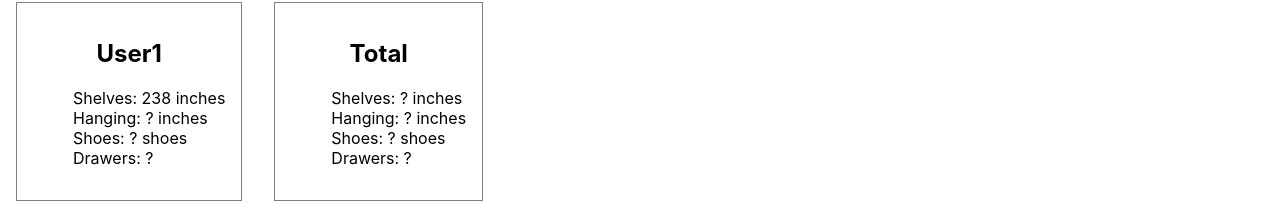
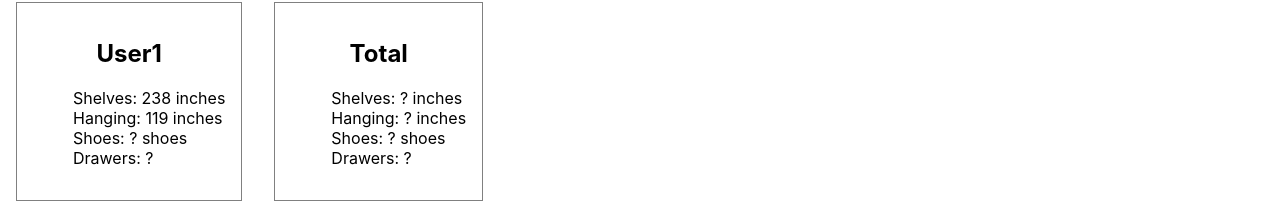
Before and after one commit to the-container-store/Pairing-Exercise-ReactJS, a React (Create React App) app: page / in a window 1280 px wide. Shown: the part 118-321 px from the top of the page. Built offline with nearby package versions, Linux system fonts and the light colour scheme.

Commit message:
added calcHanging function

```diff
--- a/src/components/StorageSummary/index.js
+++ b/src/components/StorageSummary/index.js
@@ -6,6 +6,7 @@ class StorageSummary extends Component {
     const spaceId = this.props.spaceDocument.spaceId;
     const spaceUrl = `https://www.containerstore.com/custom-closets/space/view.htm?spaceId=${spaceId}`;
     const amountOfShelves = storageCalculator.calculateShelvingLength(this.props.spaceDocument);
+    const amountOfHanging = storageCalculator.calculateHangingLength(this.props.spaceDocument);
     return (
       <div className="cardContent">
         <h1>Storage Summary <a href={spaceUrl}>#{spaceId}</a></h1>
@@ -13,7 +14,7 @@ class StorageSummary extends Component {
           <h2>{this.props.spaceDocument.design.users[0].name}</h2>
           <ul>
             <li>Shelves: {amountOfShelves} inches</li>
-            <li>Hanging: ? inches</li>
+            <li>Hanging: {amountOfHanging} inches</li>
             <li>Shoes: ? shoes</li>
             <li>Drawers: ? </li>
           </ul>
--- a/src/components/StorageSummary/storageCalculator.js
+++ b/src/components/StorageSummary/storageCalculator.js
@@ -1,16 +1,44 @@
+// Storage Calc
+
+// Calc Shelving Length
+
 const calculateShelvingLength = (spaceDocument) => {
-  const sectionWidthMap = {};
+  const shelvingSectionWidthMap = {};
   spaceDocument.design.zones.forEach(zone => {
     zone.sections.forEach(section => {
-      sectionWidthMap[section.id] = section.width;
+      shelvingSectionWidthMap[section.id] = section.width;
     });
   });
   const shelves = spaceDocument.design.elements.filter(element => element.type.includes('shelf'));
-  let totalLength = 0;
+  let totalShelfingLength = 0;
   shelves.forEach(shelf => {
-    totalLength += sectionWidthMap[shelf.sectionId];
+    totalShelfingLength += shelvingSectionWidthMap[shelf.sectionId];
   });
-  return Math.round(totalLength / 25.4);
+  return Math.round(totalShelfingLength / 25.4);
 }
 
-export default { calculateShelvingLength };
+// Calc calculateHangingLength
+
+const calculateHangingLength = (spaceDocument) => {
+  const hangingSectionWidthMap = {};
+  spaceDocument.design.zones.forEach(zone => {
+    zone.sections.forEach(section => {
+      hangingSectionWidthMap[section.id] = section.width;
+    });
+  });
+  const hangingItems = spaceDocument.design.elements.filter(element => element.type.includes('shelfwithrod'));
+  let totalHangingLength = 0;
+  // console.log(hangingItems);
+  hangingItems.forEach(hangingItem => {
+    totalHangingLength += hangingSectionWidthMap[hangingItem.sectionId];
+  });
+  console.log(hangingSectionWidthMap);
+
+  return Math.round(totalHangingLength / 25.4);
+
+  // return 0;
+
+};
+
+
+export default { calculateShelvingLength, calculateHangingLength };
```
